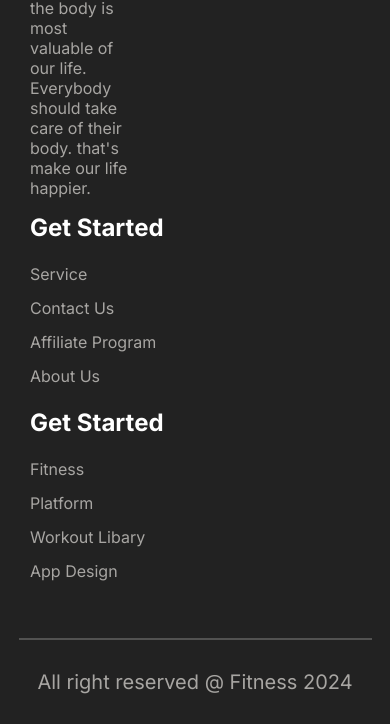
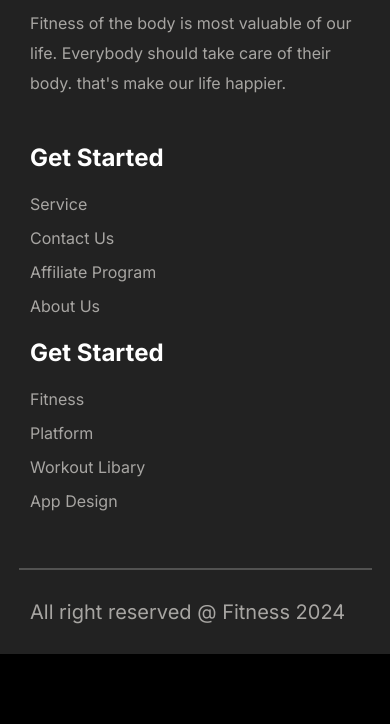
Before and after one commit to ShohagKaisar/Assignment-2, a plain HTML site: page index.html in a window 390 px wide. Shown: the part 5895-6619 px from the top of the page. After the commit the page ends 6549 px from the top, so only its background shows below. Drawn offline with Linux system fonts and the light colour scheme.

Commit message:
More update Responsive

```diff
--- a/styles/style.css
+++ b/styles/style.css
@@ -530,5 +530,16 @@ hr {
     align-items: start;
     margin-left: 30px;
   }
-
+  .footer-div p{
+    width: 145%;
+    line-height: 30px;
+  }
+  .footer-left {
+    width: 80%;
+    margin: 30px 0;
+  }
+  .right {
+    text-align: left;
+    margin-left: 30px;
+  }
 }
```
